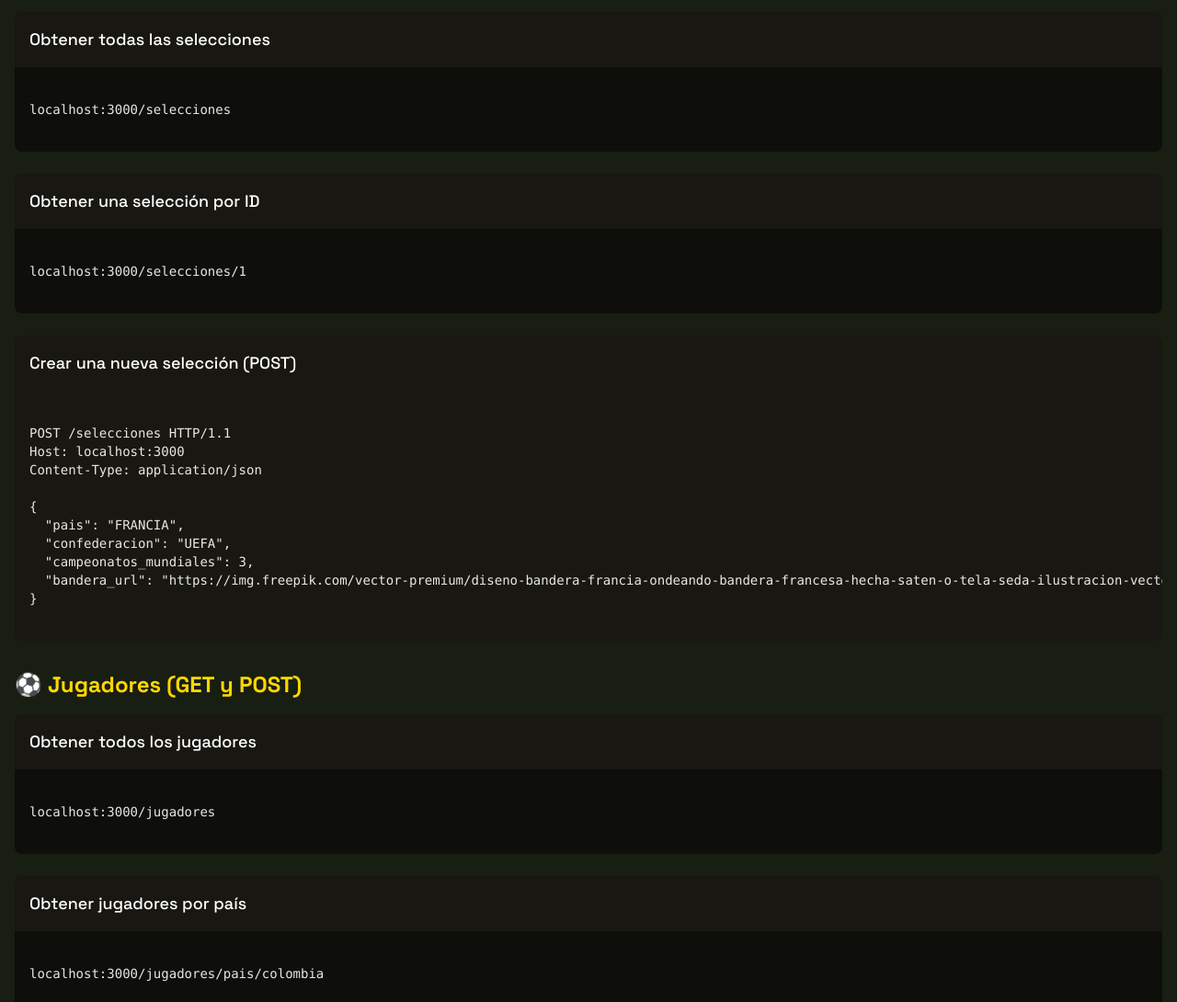
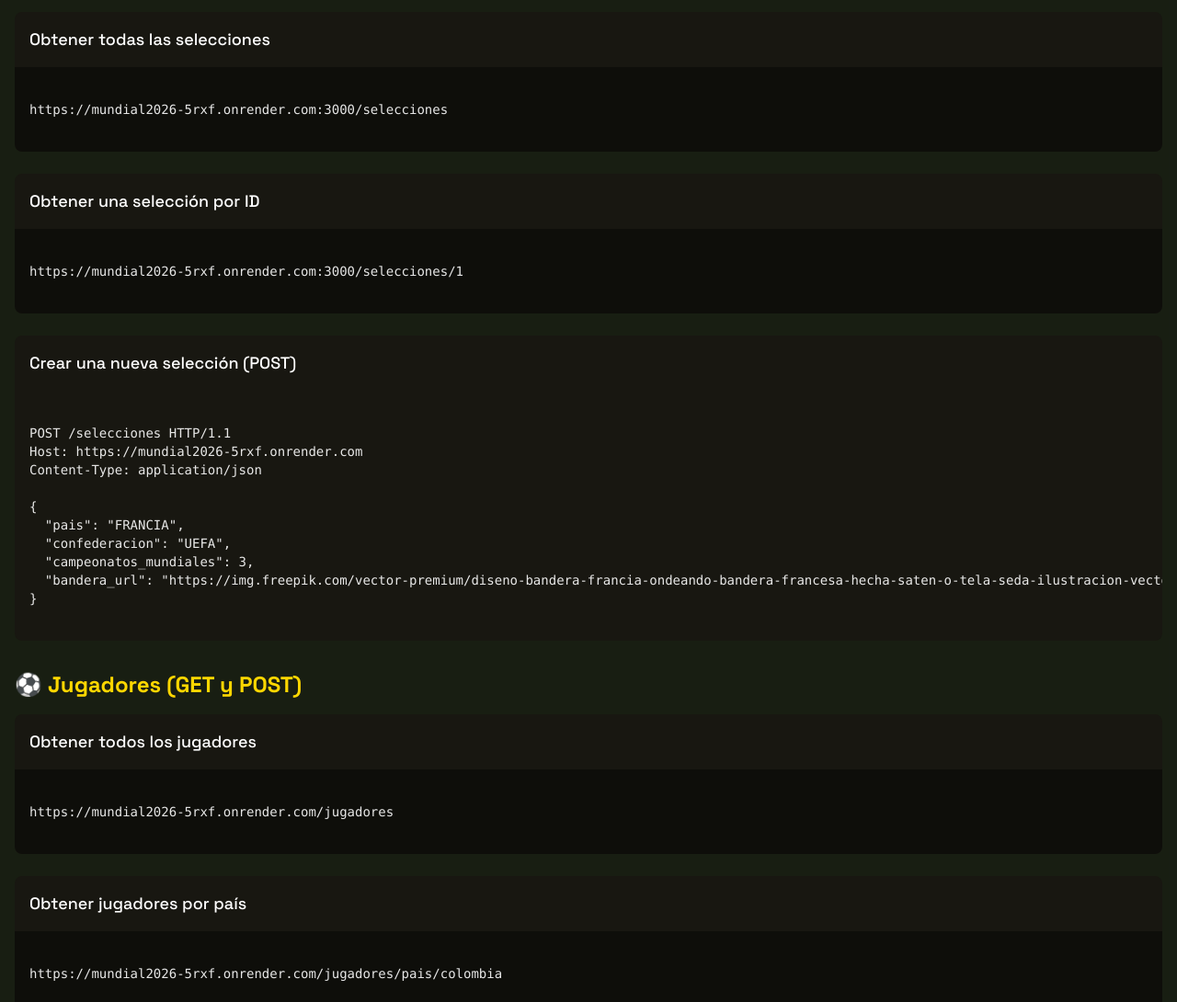
Before and after one commit to geomer-simanca/mundial2026, a website: page components/index.html in a window 1280 px wide. Shown: the part 1594-2684 px from the top of the page at 92% size. Drawn offline with nearby package versions, Linux system fonts and the light colour scheme; no server answers.

Commit message:
se modifico la url de localhost a https://mundial2026-5rxf.onrender.com

```diff
--- a/components/index.html
+++ b/components/index.html
@@ -164,7 +164,7 @@
 
     try {
       // URL de tu backend (ajústala si usas otro puerto)
-      const response = await fetch("http://localhost:3000/selecciones");
+      const response = await fetch("https://mundial2026-5rxf.onrender.com/selecciones");
       const selecciones = await response.json();
 
       // Si hay error o no hay selecciones
@@ -228,7 +228,7 @@
         <div class="bg-background-dark rounded-lg overflow-hidden relative mb-6">
           <h4 class="text-white text-lg font-medium p-4">Obtener todas las selecciones</h4>
           <pre class="language-js p-4 text-sm overflow-x-auto bg-black/40"><code class="text-white/90">
-localhost:3000/selecciones
+https://mundial2026-5rxf.onrender.com:3000/selecciones
           </code></pre>
         </div>
 
@@ -236,7 +236,7 @@ localhost:3000/selecciones
         <div class="bg-background-dark rounded-lg overflow-hidden relative mb-6">
           <h4 class="text-white text-lg font-medium p-4">Obtener una selección por ID</h4>
           <pre class="language-js p-4 text-sm overflow-x-auto bg-black/40"><code class="text-white/90">
-localhost:3000/selecciones/1
+https://mundial2026-5rxf.onrender.com:3000/selecciones/1
           </code></pre>
         </div>
 
@@ -246,7 +246,7 @@ localhost:3000/selecciones/1
 
           <pre class="language-js p-4 text-sm overflow-x-auto"><code class="text-white/90">
 POST /selecciones HTTP/1.1
-Host: localhost:3000
+Host: https://mundial2026-5rxf.onrender.com
 Content-Type: application/json
 
 {
@@ -267,7 +267,7 @@ Content-Type: application/json
         <div class="bg-background-dark rounded-lg overflow-hidden relative mb-6">
           <h4 class="text-white text-lg font-medium p-4">Obtener todos los jugadores</h4>
           <pre class="language-js p-4 text-sm overflow-x-auto bg-black/40"><code class="text-white/90">
-localhost:3000/jugadores
+https://mundial2026-5rxf.onrender.com/jugadores
           </code></pre>
         </div>
 
@@ -275,7 +275,7 @@ localhost:3000/jugadores
         <div class="bg-background-dark rounded-lg overflow-hidden relative mb-6">
           <h4 class="text-white text-lg font-medium p-4">Obtener jugadores por país</h4>
           <pre class="language-js p-4 text-sm overflow-x-auto bg-black/40"><code class="text-white/90">
-localhost:3000/jugadores/pais/colombia
+https://mundial2026-5rxf.onrender.com/jugadores/pais/colombia
           </code></pre>
         </div>
 
@@ -285,7 +285,7 @@ localhost:3000/jugadores/pais/colombia
 
           <pre class="language-js p-4 text-sm overflow-x-auto"><code class="text-white/90">
 POST /jugadores HTTP/1.1
-Host: localhost:3000
+Host: https://mundial2026-5rxf.onrender.com
 Content-Type: application/json
 
 {
@@ -323,7 +323,7 @@ Content-Type: application/json
 <script>
   async function cargarJugadores() {
     try {
-      const response = await fetch('http://localhost:3000/jugadores');
+      const response = await fetch('https://mundial2026-5rxf.onrender.com/jugadores');
       const jugadores = await response.json();
 
       const container = document.getElementById('playersContainer');
```
